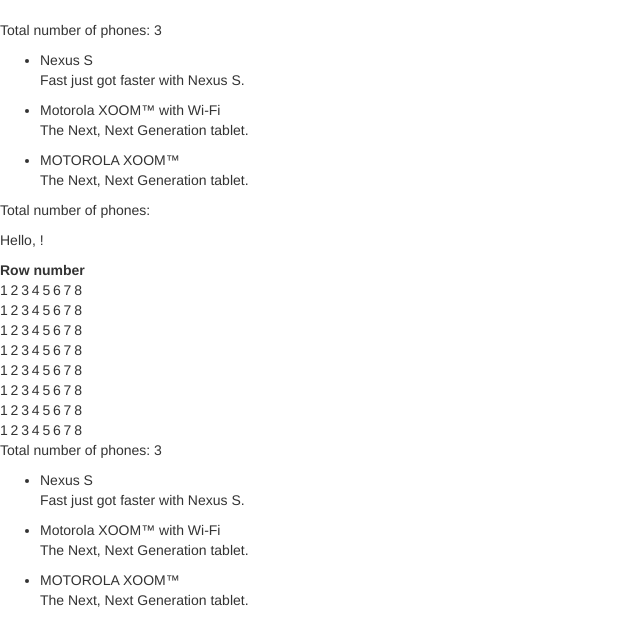
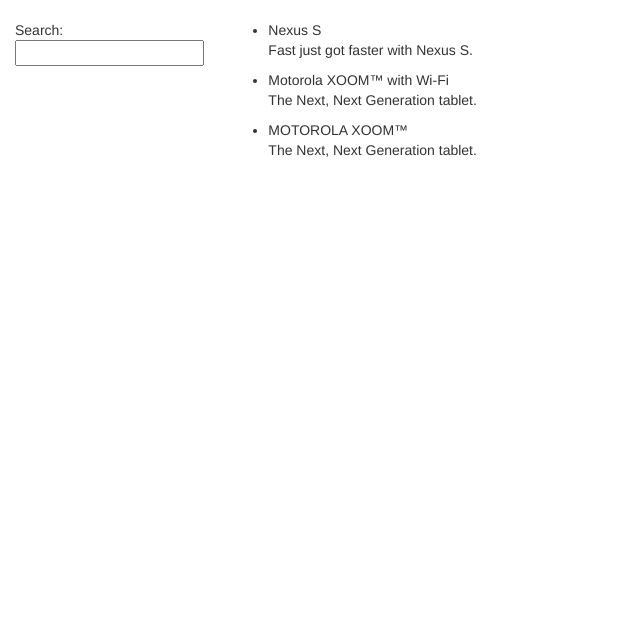
Before and after one commit to anilgudur/angular-js-1-5-9-phonecat, a website: page app/index.html in a window 1280 px wide. Shown: the whole page, without its empty margins (0-640 px from the left). Drawn offline with nearby package versions, Linux system fonts and the light colour scheme.

Commit message:
step-5 'Filtering Repeaters' added

```diff
--- a/app/index.html
+++ b/app/index.html
@@ -22,13 +22,5 @@
 	<!-- Use a custom component to render a list of phones -->
 	<phone-list></phone-list>
 
-	<p>Total number of phones: {{phones.length}}</p>
-	<p>Hello, {{name}}!</p>
-	<table>
-	    <tr><th colspan="8">Row number</th></tr>
-	    <tr ng-repeat="i in [0, 1, 2, 3, 4, 5, 6, 7]"><td ng-repeat="i in [0, 1, 2, 3, 4, 5, 6, 7]">{{i + 1}}</td></tr>
-	</table>
-	<phone-list></phone-list>
-
     </body>
 </html>
--- a/app/phone-list/phone-list.template.html
+++ b/app/phone-list/phone-list.template.html
@@ -1,7 +1,21 @@
-<p>Total number of phones: {{$ctrl.phones.length}}</p>
-<ul>
-    <li ng-repeat="phone in $ctrl.phones">
-	<span>{{phone.name}}</span>
-	<p>{{phone.snippet}}</p>
-    </li>
-</ul>
+<div class="container-fluid">
+    <div class="row">
+	<div class="col-md-2">
+	    <!--Sidebar content-->
+
+	    Search: <input ng-model="$ctrl.query" />
+
+	</div>
+	<div class="col-md-10">
+	    <!--Body content-->
+
+	    <ul>
+		<li ng-repeat="phone in $ctrl.phones | filter:$ctrl.query">
+		    <span>{{phone.name}}</span>
+		    <p>{{phone.snippet}}</p>
+		</li>
+	    </ul>
+
+	</div>
+    </div>
+</div>
```
Also changed, not shown: e2e-tests/scenarios.js (+22 -4 lines).
